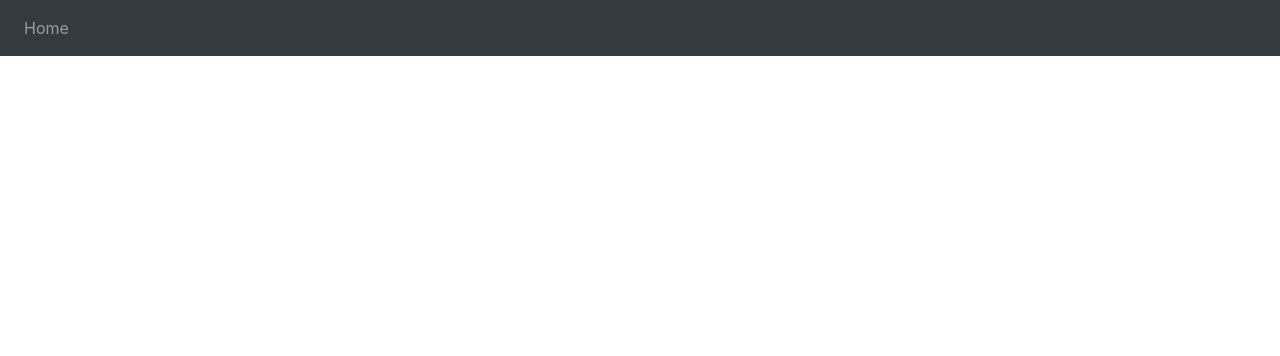
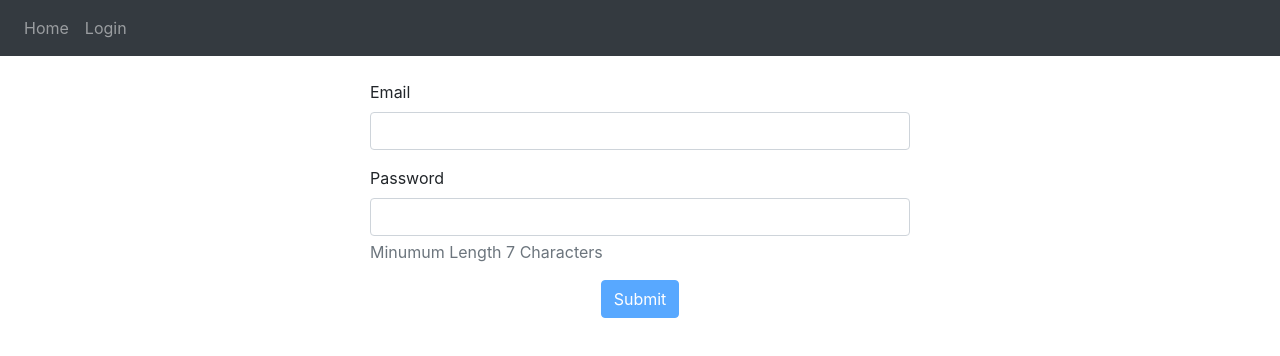
Before and after one commit to coheleach/Self-Help-Front-End, an Angular app in the folder self-help/: page /authorization in a window 1280 px wide. Before the commit this address led to /. Shown: the top 356 px of the page. Built offline with nearby package versions, Linux system fonts and the light colour scheme.

Commit message:
added makeshift auth component for login functionality

```diff
--- a/self-help/src/app/app.component.css
+++ b/self-help/src/app/app.component.css
@@ -1,9 +1,10 @@
 div.bg {
     /* background-image: url('https://www.muralsyourway.com/media/catalog/product/cache/1/base/1200x/040ec09b1e35df139433887a97daa66f/b/r/bright-blue-water-background-wallpaper.jpg'); */
-    background-image: url('https://previews.123rf.com/images/npstockphoto/npstockphoto1512/npstockphoto151200173/49949908-to-do-list-on-notebook-with-wood-background.jpg');
+    /* background-image: url('https://previews.123rf.com/images/npstockphoto/npstockphoto1512/npstockphoto151200173/49949908-to-do-list-on-notebook-with-wood-background.jpg'); */
     /* background-image: url('https://www.desktopbackground.org/p/2012/06/11/403898_buscando-todo-en-informatica-pc-webcindario-com_1280x800_h.jpg'); */
     /* background-image: url('https://cdn.hipwallpaper.com/i/5/65/RTGf14.jpg'); */
     /* background-image: url('https://newevolutiondesigns.com/images/freebies/tropical-beach-background-1.jpg'); */
+    background-image: url('https://www.solidbackgrounds.com/images/1920x1080/1920x1080-silver-solid-color-background.jpg');
     background-position: center;
     background-size: cover;
     background-repeat: no-repeat;
--- a/self-help/src/app/app.component.html
+++ b/self-help/src/app/app.component.html
@@ -1,3 +1,4 @@
+<div>
   <app-navbar></app-navbar>
   <div class="container">
     <div class="row">
@@ -7,3 +8,4 @@
       </div>
     </div>
   </div>
+</div>
--- /dev/null
+++ b/self-help/src/app/auth/auth.component.css
@@ -0,0 +1,3 @@
+input.ng-touched.ng-invalid {
+    border: 1px solid red;
+}
--- /dev/null
+++ b/self-help/src/app/auth/auth.component.html
@@ -0,0 +1,46 @@
+<div class="row">
+    <div class="col-xs-12 col-lg-6 offset-lg-3">
+        <form #form="ngForm" (ngSubmit)="onSubmit()">
+            <div class="form-group">
+                <label for="email">Email</label>
+                <input
+                    type="text"
+                    class="form-control"
+                    name="email"
+                    ngModel
+                    required
+                    email
+                    #email="ngModel">
+                <span
+                    *ngIf="email.touched && email.invalid"
+                    class="form-text"
+                    >Enter a Valid Email
+                </span>
+            </div>
+            <div class="form-group">
+                <label for="password">Password</label>
+                <input
+                    type="password"
+                    class="form-control"
+                    name="password"
+                    ngModel
+                    required
+                    minlength="7"
+                    #password="ngModel">
+                <span
+                    *ngIf="password.invalid"
+                    class="form-text text-muted"
+                    >Minumum Length 7 Characters
+                </span>
+            </div>
+            <div style="text-align: center;">
+                <button
+                    type="submit"
+                    class="btn btn-primary"
+                    [disabled]="!form.valid"
+                    >Submit
+                </button>
+            </div>
+        </form>
+    </div>
+</div>
--- /dev/null
+++ b/self-help/src/app/auth/auth.component.ts
@@ -0,0 +1,23 @@
+import { Component, OnInit, ViewChild } from '@angular/core';
+import { NgForm } from '@angular/forms';
+
+@Component({
+  selector: 'app-auth',
+  templateUrl: './auth.component.html',
+  styleUrls: ['./auth.component.css']
+})
+export class AuthComponent implements OnInit {
+
+  @ViewChild('form') form: NgForm;
+
+  constructor() { }
+
+  ngOnInit(): void {
+
+  }
+
+  onSubmit() {
+    console.log(this.form);
+  }
+
+}
--- a/self-help/src/app/models/Todo.model.ts
+++ b/self-help/src/app/models/Todo.model.ts
@@ -1,4 +1,7 @@
+import { getuid } from 'process';
+
 export class Todo {
+
 
     constructor(
         public title: string,
@@ -6,7 +9,7 @@ export class Todo {
         public category: string,
         public deadlineDate: Date,
         public creationDate?: Date,
-        public completed?: boolean ) {
+        public completed?: boolean) {
 
         if(!creationDate) {
             this.creationDate = new Date()
--- a/self-help/src/app/navbar/navbar.component.html
+++ b/self-help/src/app/navbar/navbar.component.html
@@ -4,21 +4,9 @@
             <li class="nav-item">
                 <a [routerLink]="['/']" class="nav-link">Home</a>
             </li>
+            <li class="nav-item">
+              <a [routerLink]="['/authorization']" class="nav-link">Login</a>
+            </li>
         </ul>
     </div>
 </nav>
-<!--
-<nav class="navbar navbar-expand-lg navbar-light bg-light">
-    <a class="navbar-brand" href="#">Navbar</a>
-    <button class="navbar-toggler" type="button" data-toggle="collapse" data-target="#navbarNavAltMarkup" aria-controls="navbarNavAltMarkup" aria-expanded="false" aria-label="Toggle navigation">
-      <span class="navbar-toggler-icon"></span>
-    </button>
-    <div class="collapse navbar-collapse" id="navbarNavAltMarkup">
-      <div class="navbar-nav">
-        <a class="nav-item nav-link active" href="#">Home <span class="sr-only">(current)</span></a>
-        <a class="nav-item nav-link" href="#">Features</a>
-        <a class="nav-item nav-link" href="#">Pricing</a>
-        <a class="nav-item nav-link disabled" href="#">Disabled</a>
-      </div>
-    </div>
-  </nav> -->
```
Also changed, not shown: self-help/src/app/app.module.ts (+6 -3 lines), 1 other file (tests, documents, lock files or other folders). Lines whose indentation alone changed are shown as unchanged.
